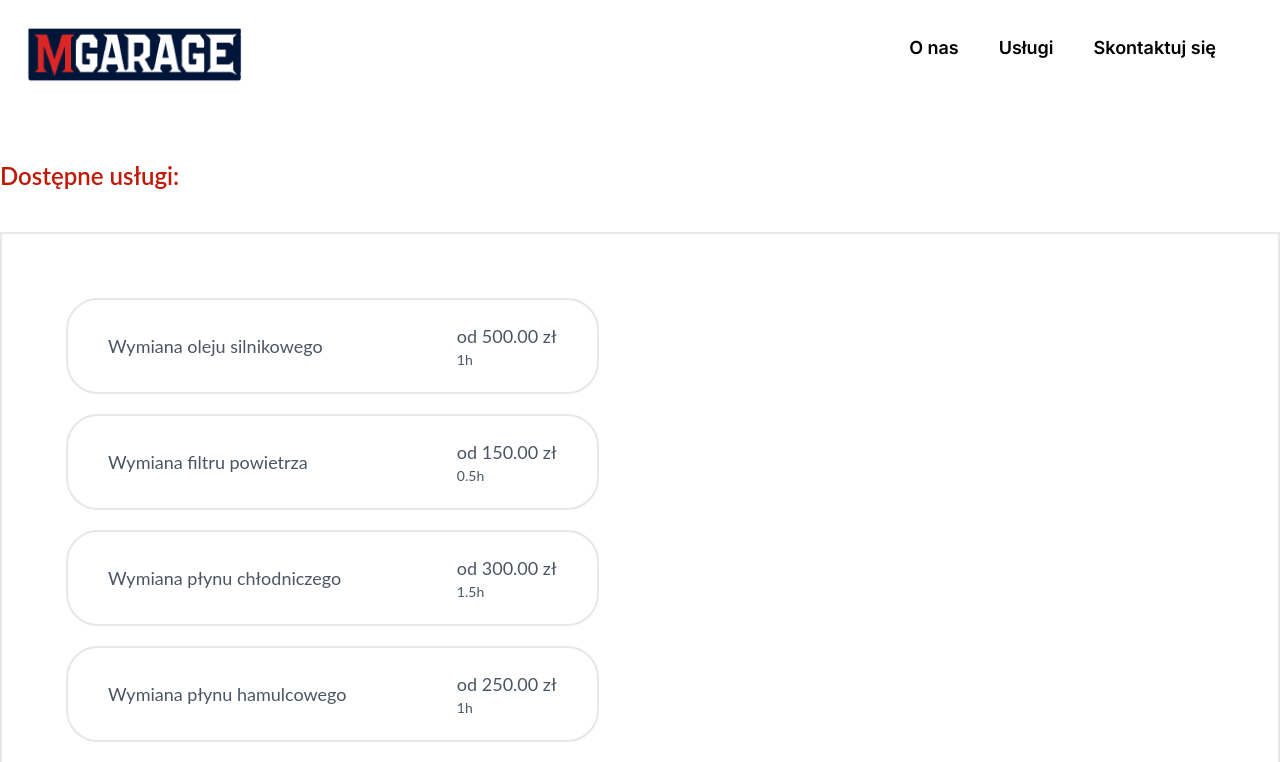
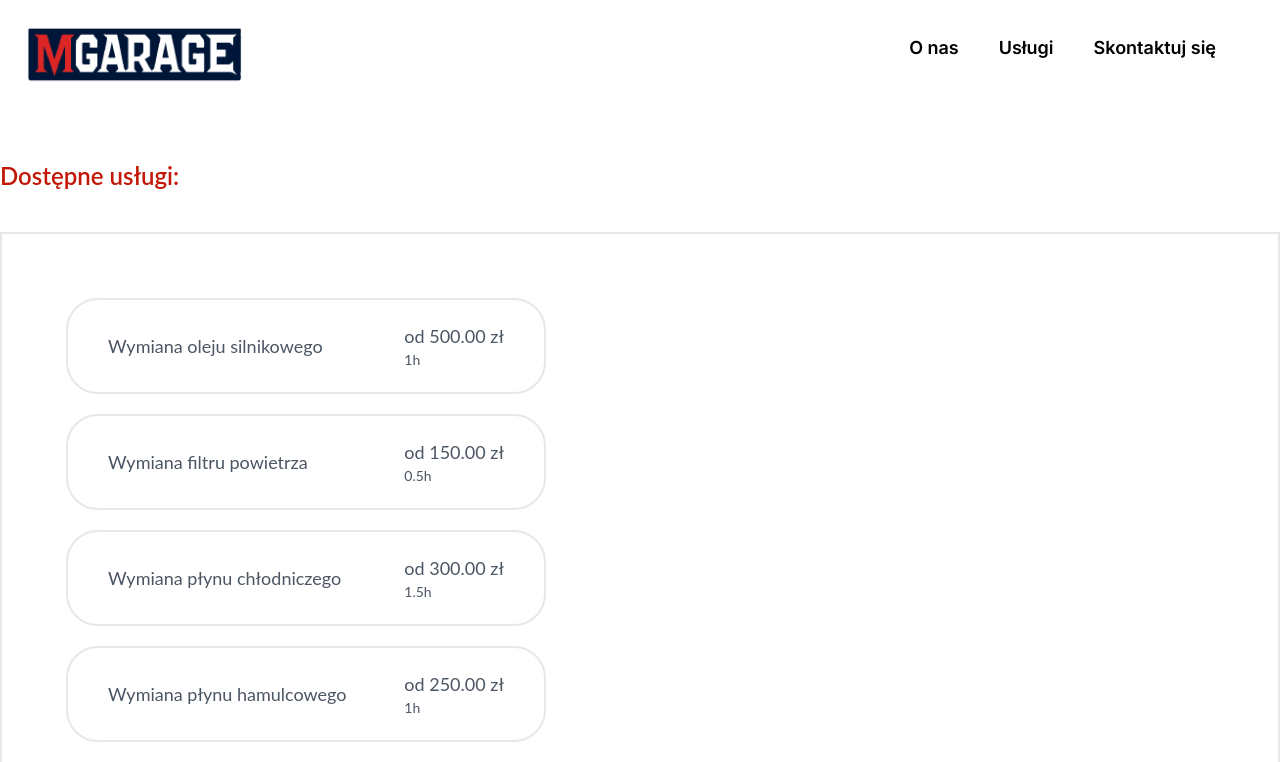
Before and after one commit to mg300/mgarage, a Next.js app: page /book in a window 1280 px wide. Shown: the top 762 px of the page. Built offline with nearby package versions, Linux system fonts and the light colour scheme.

Commit message:
feat: display description

```diff
--- a/src/app/book/page.tsx
+++ b/src/app/book/page.tsx
@@ -14,6 +14,7 @@ interface IService {
   description: JSX.Element;
 }
 function Page() {
+  const [indexOfDescr, setIndexOfDescr] = useState<number | null>(null);
   const router = useRouter();
   const [info, setInfo] = useState(false);
   const searchParams = useSearchParams();
@@ -263,8 +264,13 @@ function Page() {
   const handleCheck = function (id: string) {
     if (IDs.includes(id)) {
       IDs = IDs.filter((item) => item !== id);
+      setIndexOfDescr(null);
     } else {
       IDs.push(id);
+      const index = data.findIndex((service) => service.id === id);
+      console.log(index);
+
+      setIndexOfDescr(index);
     }
     router.replace(`?IDs=${IDs.join(",")}`, { scroll: false });
   };
@@ -287,7 +293,7 @@ function Page() {
                   />
                   <label
                     htmlFor={service.id.toString()}
-                    className={`flex justify-between gap-10 items-center min-w-[30rem] h-[6rem] px-10 border-2 border-solid
+                    className={`flex justify-between gap-10 items-center lg:w-[30rem] h-[6rem] px-10 border-2 border-solid
                     peer-checked:border-red-400 peer-checked:text-red-800 text-gray-600 rounded-[2rem] cursor-pointer `}
                   >
                     <p className="text-sm lg:text-lg">{service.title}</p>
@@ -300,7 +306,7 @@ function Page() {
               ))}
             </ul>
           </form>
-          <div></div>
+          <div>{indexOfDescr !== null && indexOfDescr >= 0 && data[indexOfDescr]?.description}</div>
         </div>
         {info && <p className="text-red-700 text-lg mb-10">Nie zaznaczono żadnej pozycji</p>}
         <Link
```
